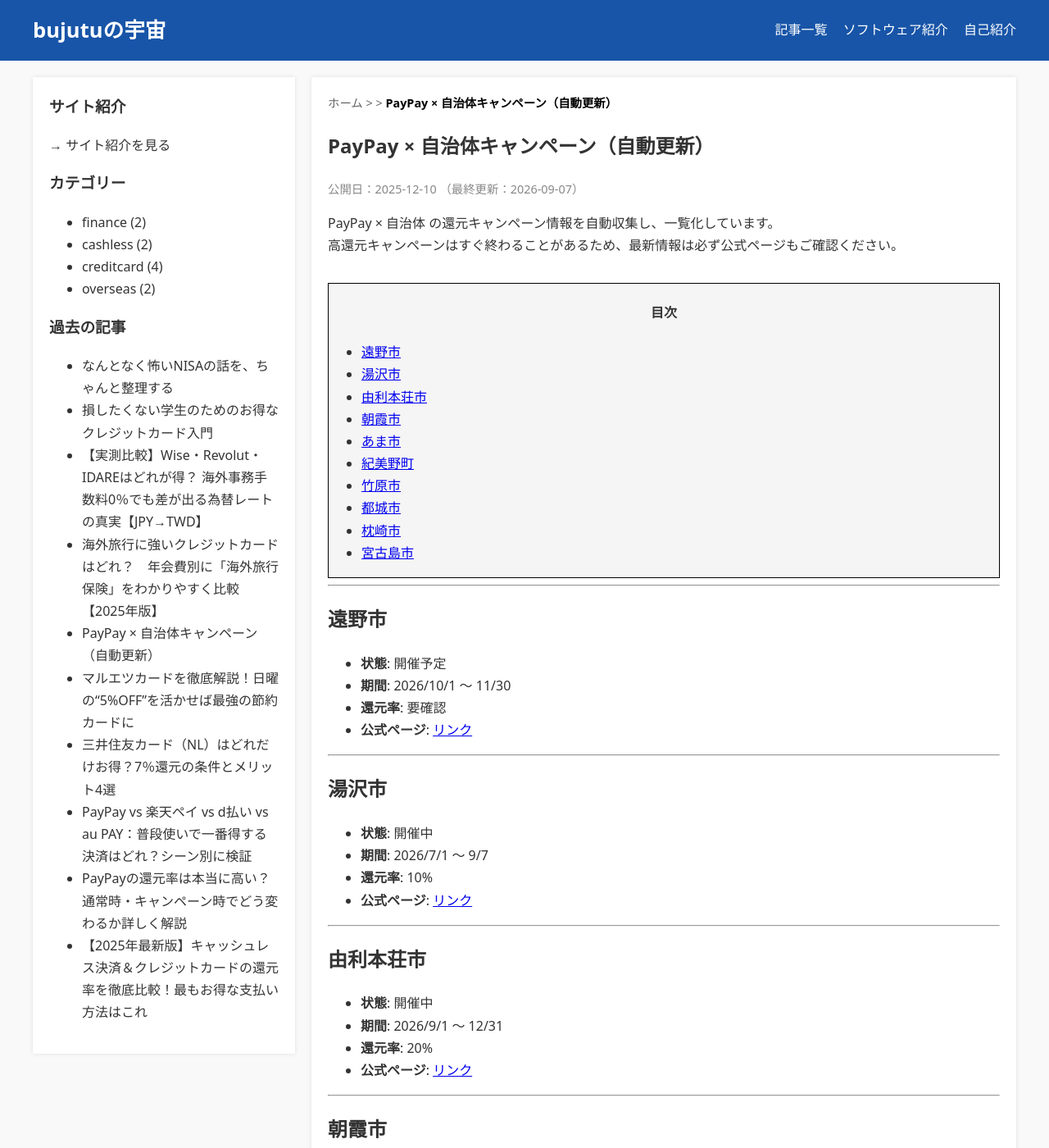
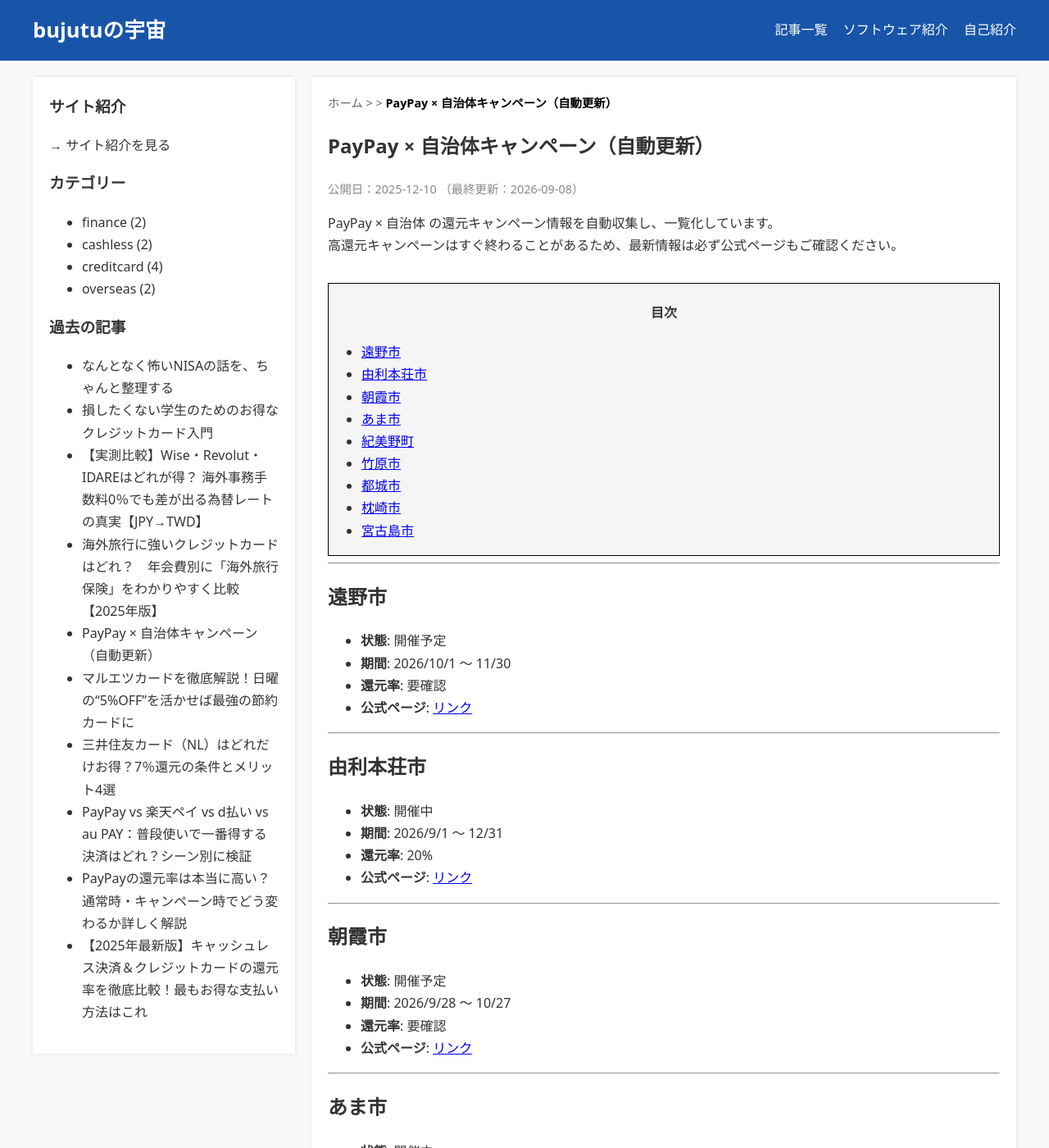
Before and after one commit to bujutu/bujutu.github.io, a Jekyll site: the page built from _posts/2025-12-10-paypay-campaigns.md, in a window 1280 px wide and 1400 px high. Shown: the whole window at 82% size. Built offline with Jekyll 4.4.1, drawn with Linux system fonts in a browser that asks for light colours.

Commit message:
Auto-update PayPay campaigns

```diff
--- a/_posts/2025-12-10-paypay-campaigns.md
+++ b/_posts/2025-12-10-paypay-campaigns.md
@@ -1,7 +1,7 @@
 ---
 title: "PayPay × 自治体キャンペーン（自動更新）"
 layout: post
-last_modified_at: 2026-09-07 14:43:06
+last_modified_at: 2026-09-08 13:14:52
 description: "PayPayと自治体のポイント還元キャンペーン一覧（自動更新）。"
 tags: [paypay, 自治体, キャンペーン, 自動更新]
 ---
@@ -23,15 +23,6 @@ PayPay × 自治体 の還元キャンペーン情報を自動収集し、一覧
 - **期間**: 2026/10/1 〜 11/30
 - **還元率**: 要確認
 - **公式ページ**: [リンク](https://paypay.ne.jp/notice/20260807/cp-jichitai/)
-
----
-
-## 湯沢市
-
-- **状態**: 開催中
-- **期間**: 2026/7/1 〜 9/7
-- **還元率**: 10%
-- **公式ページ**: [リンク](https://paypay.ne.jp/event/akita-yuzawa-city/)
 
 ---
 
```
